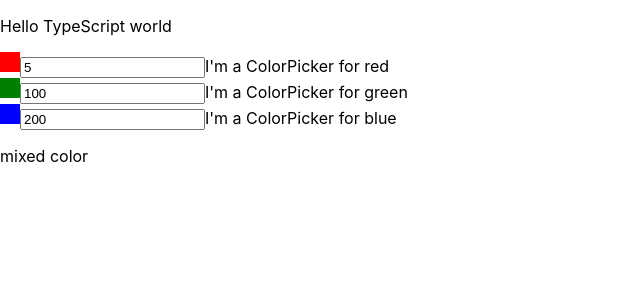
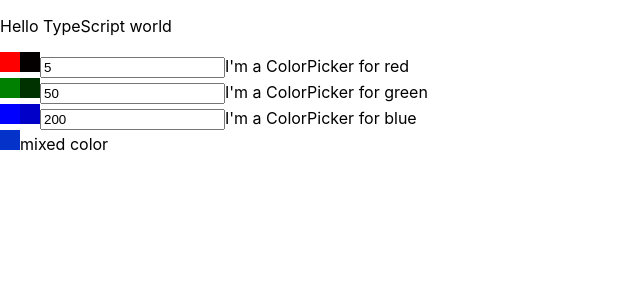
Before and after one commit to patrickweiss/m3-redux-colorpicker, a React (Create React App) app: page / in a window 1280 px wide. Shown: the top 300 px of the page, without its empty margins (0-640 px from the left). Built offline with nearby package versions, Linux system fonts and the light colour scheme.

Commit message:
add sampleStyle to SingleColorPicker and RGBColorPicker, added state to RGBColorPicker

```diff
--- a/src/RGBColorPicker/RGBColorPicker.tsx
+++ b/src/RGBColorPicker/RGBColorPicker.tsx
@@ -1,21 +1,37 @@
 import React from 'react';
 import SingleColorPicker, {baseColor} from './SingleColorPicker';
 interface IProps{};
-interface IState{};
+interface IState{
+    rValue:number;
+    gValue:number;
+    bValue:number;
+};
 
 export default class RGBColorPicker extends React.PureComponent<IProps, IState> {
 
     constructor(props: IProps) {
       console.log("new App component will be initialized");
       super(props);
+      this.state = {
+          rValue:5,
+          gValue:50,
+          bValue:200
+      }
     }
 
     render(){
+        let colorSample: string = `rgb(${this.state.rValue},${this.state.gValue},${this.state.bValue})`
+        const rgbStyle = {
+            display: "inline-block",
+            width: "20px",
+            height: "20px",
+            "background-color": colorSample
+        }
       return <div>
-        <SingleColorPicker color={baseColor.r} intensity={5}/>
-        <SingleColorPicker color={baseColor.g} intensity={100}/>
-        <SingleColorPicker color={baseColor.b} intensity={200} />
-        <p>mixed color</p>
+        <SingleColorPicker color={baseColor.r} intensity={this.state.rValue}/>
+        <SingleColorPicker color={baseColor.g} intensity={this.state.gValue}/>
+        <SingleColorPicker color={baseColor.b} intensity={this.state.bValue} />
+        <div style={rgbStyle}></div>mixed color
       </div>
     }
   }
--- a/src/RGBColorPicker/SingleColorPicker.tsx
+++ b/src/RGBColorPicker/SingleColorPicker.tsx
@@ -2,16 +2,16 @@
 import { JSXAttribute } from '@babel/types';
 
 export enum baseColor {
-    r="red",
-    g="green",
-    b="blue"
+    r = "red",
+    g = "green",
+    b = "blue"
 }
-interface IProps{
-   color:baseColor
-   intensity:number
+interface IProps {
+    color: baseColor
+    intensity: number
 };
 
-interface IState{};
+interface IState { };
 
 export default class SingleColorPicker extends React.PureComponent<IProps, IState> {
 
@@ -20,15 +20,33 @@
         super(props);
     }
 
-    render(){
+    render() {
         const scpStyle = {
-            display:"inline-block",
-            width:"20px",
-            height:"20px",
-            "background-color":this.props.color
+            display: "inline-block",
+            width: "20px",
+            height: "20px",
+            "background-color": this.props.color
+        }
+        let colorSample: string = "";
+        switch (this.props.color) {
+            case baseColor.r:
+                colorSample = `rgb(${this.props.intensity},0,0)`;
+                break;
+            case baseColor.g:
+                colorSample = `rgb(0,${this.props.intensity},0)`;
+                break;
+            case baseColor.b:
+                colorSample = `rgb(0,0,${this.props.intensity})`;
+                break;
+        }
+        const sampleStyle = {
+            display: "inline-block",
+            width: "20px",
+            height: "20px",
+            "background-color": colorSample
         }
         return <div>
-          <div style={scpStyle}></div><input type="number" value = {this.props.intensity}/>
+            <div style={scpStyle}></div><div style={sampleStyle}></div><input type="number" value={this.props.intensity} />
             I'm a ColorPicker for {this.props.color}
         </div>
     }
```
Lines whose indentation alone changed are shown as unchanged.
